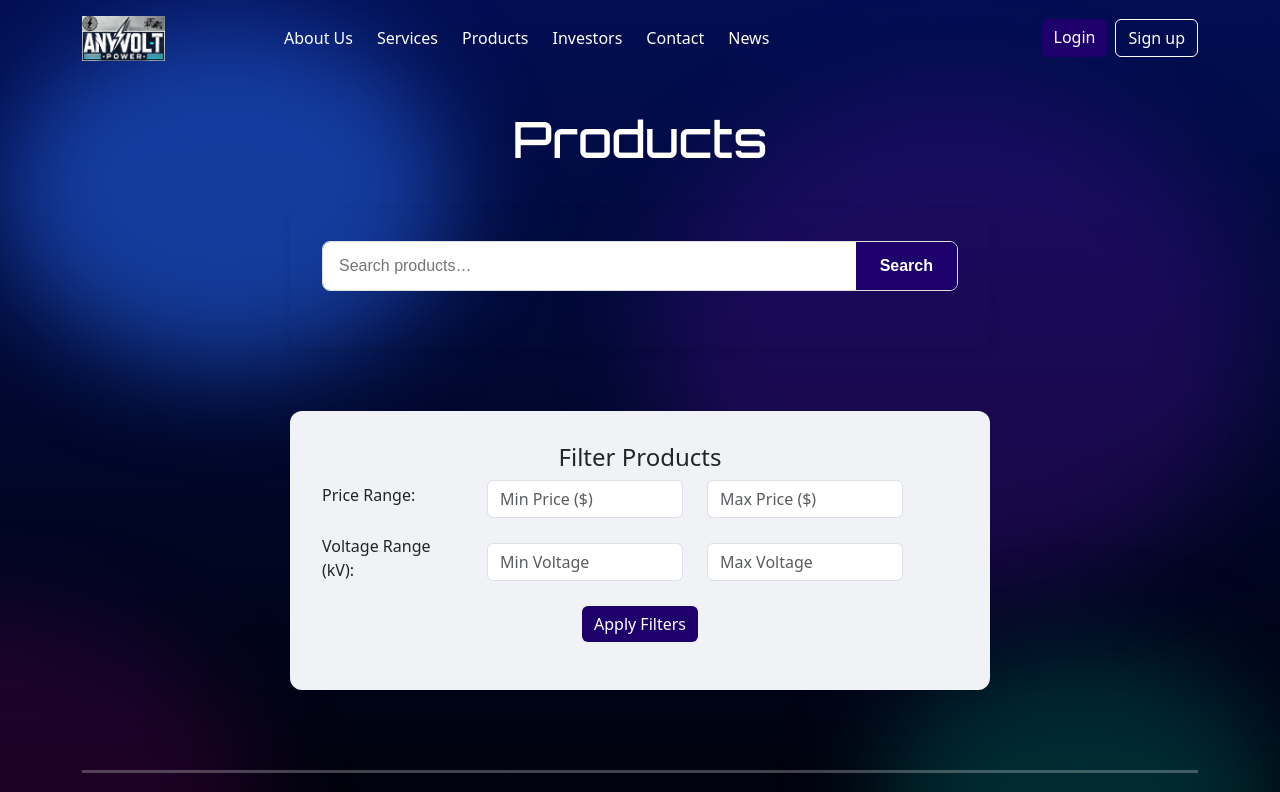
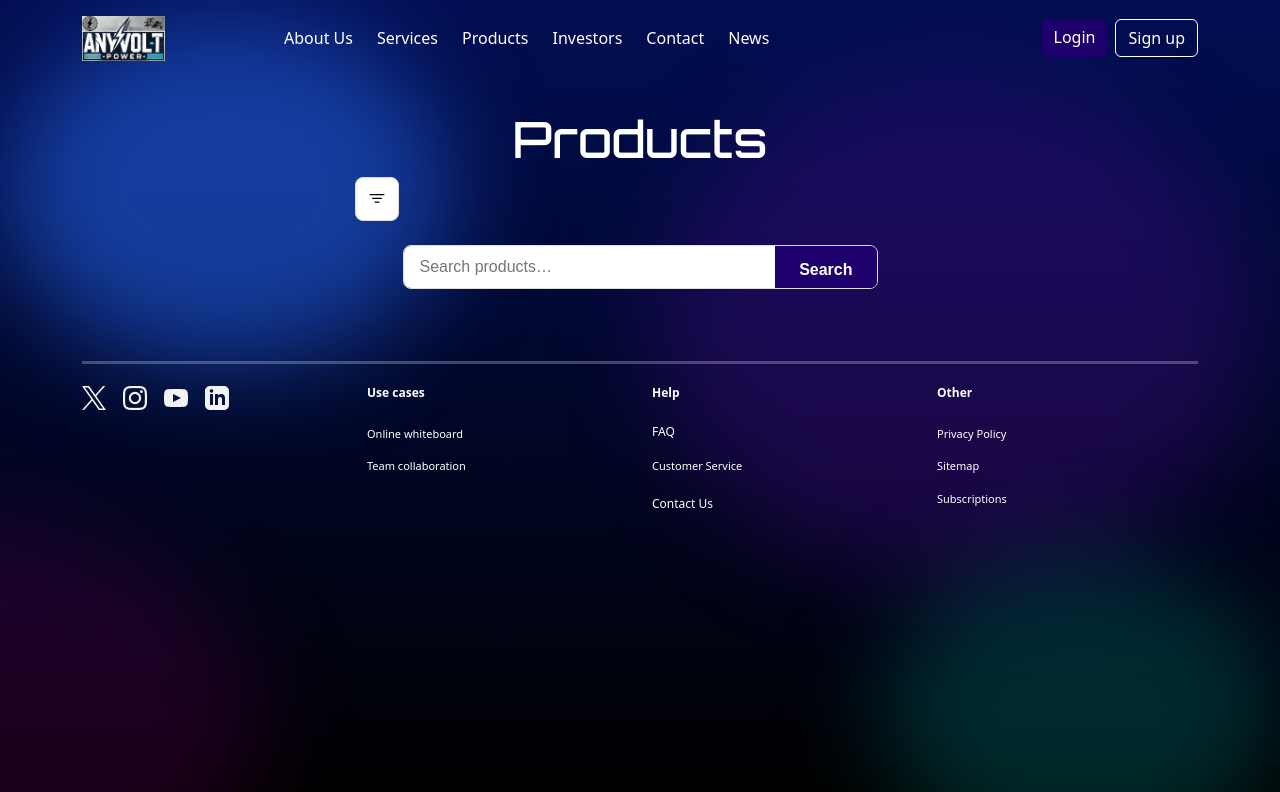
Before and after one commit to 1ce-nine/anyVolt, a React (Vite) app: page /products in a window 1280 px wide. Shown: the top 792 px of the page. Built offline with nearby package versions, Linux system fonts and the light colour scheme.

Commit message:
Added filter button to product page for cleaner UI and also fixed various CSS features. Added clear button for search bar as well

```diff
--- a/package.json
+++ b/package.json
@@ -17,6 +17,7 @@
     "bootstrap": "^5.3.7",
     "react": "^19.1.0",
     "react-bootstrap": "^2.10.10",
+    "react-bootstrap-icons": "^1.11.6",
     "react-dom": "^19.1.0",
     "react-router-dom": "^7.7.1"
   },
--- a/src/ProductLoader.jsx
+++ b/src/ProductLoader.jsx
@@ -10,6 +10,13 @@ export default function ProductLoader() {
   const [openId, setOpenId] = useState(null);
 
   const runSearch = async (q = query) => {
+    // Only run a search if the query is not empty
+    if (!q.trim()) {
+        setResults([]);
+        setHasSearched(false);
+        return;
+    }
+
     setLoading(true);
     setErr("");
     try {
@@ -22,6 +29,15 @@ export default function ProductLoader() {
     } finally {
       setLoading(false);
     }
+  };
+
+  // NEW HANDLER: Resets all search states
+  const clearSearch = () => {
+    setQuery("");
+    setResults([]);
+    setErr("");
+    setHasSearched(false);
+    setOpenId(null);
   };
 
   const onKeyDown = (e) => e.key === "Enter" && runSearch();
@@ -45,23 +61,23 @@ export default function ProductLoader() {
     <div
       style={{
         maxWidth: "700px",
-        margin: "2rem auto",
-        padding: "2rem",
-        borderRadius: "12px",
+        margin: "0 auto",
+        padding: "0 0",
+        borderRadius: "0",
         backgroundColor: "transparent",
-        boxShadow: "0 4px 12px rgba(0,0,0,0.08)",
+        boxShadow: "none",
         fontFamily: "Arial, sans-serif",
         color: "#333",
       }}
     >
-      {/* Search Bar */}
       <div
         style={{
           display: "flex",
-          marginBottom: "1.5rem",
+          marginBottom: "0",
           border: "1px solid #ddd",
           borderRadius: "8px",
           overflow: "hidden",
+          height: '44px',
         }}
       >
         <input
@@ -76,8 +92,34 @@ export default function ProductLoader() {
             border: "none",
             outline: "none",
             fontSize: "1rem",
+            boxSizing: 'border-box',
           }}
         />
+
+        {/* CLEAR BUTTON: Only show if there is text in the search bar */}
+        {query && (
+          <button
+            onClick={clearSearch}
+            style={{
+              // Reduced horizontal padding for a compact, icon-like button
+              padding: "0.75rem 0.5rem",
+              border: "none",
+              background: "#f8f9fa",
+              color: "#6c757d",
+              cursor: "pointer",
+              fontWeight: 500,
+              fontSize: '1.25rem', // Increased size for the 'X' symbol
+              lineHeight: 1, // Ensures vertical centering
+              transition: "background 0.2s",
+            }}
+            onMouseOver={(e) => (e.currentTarget.style.background = "#e9ecef")}
+            onMouseOut={(e) => (e.currentTarget.style.background = "#f8f9fa")}
+          >
+            &times; {/* HTML entity for a multiplication sign / 'X' */}
+          </button>
+        )}
+
+        {/* Original Search Button */}
         <button className="purple-style-button"
           onClick={() => runSearch()}
           style={{
@@ -96,9 +138,11 @@ export default function ProductLoader() {
         </button>
       </div>
 
-      {loading && <p style={{ textAlign: "center" }}>Loading…</p>}
+      {/* Content below the search bar starts here, using marginTop for separation */}
+      {loading && <p style={{ textAlign: "center", marginTop: "1.5rem"}}>Loading…</p>}
+
       {err && (
-        <p style={{ color: "red", textAlign: "center", marginBottom: "1rem" }}>
+        <p style={{ color: "red", textAlign: "center", marginBottom: "1rem", marginTop: "1.5rem" }}>
           {err}
         </p>
       )}
@@ -107,11 +151,11 @@ export default function ProductLoader() {
       {hasSearched && !loading && !err && (
         <>
           {results.length === 0 ? (
-            <p style={{ textAlign: "center", color: "#777", fontStyle: "italic" }}>
+            <p style={{ textAlign: "center", color: "#777", fontStyle: "italic", marginTop: "1.5rem" }}>
               No products found.
             </p>
           ) : (
-            <ul style={{ listStyle: "none", padding: 0, margin: 0 }}>
+            <ul style={{ listStyle: "none", padding: 0, margin: "1.5rem 0 0" }}>
               {results.map((p) => {
                 const isOpen = openId === p.id;
                 return (
@@ -188,7 +232,7 @@ export default function ProductLoader() {
                         )}
                         {p.voltage != null && (
                           <p style={{ margin: "0.5rem 0 0", color: "#555", fontWeight: 500 }}>
-                            Voltage: {p.voltage} kV {/* Adjust units if needed */}
+                            Voltage: {p.voltage} kV
                           </p>
                         )}
                       </div>
--- a/src/web_pages/Products.jsx
+++ b/src/web_pages/Products.jsx
@@ -1,18 +1,20 @@
-{/* */}
-{/* Import necessary libraries, components etc */}
-// Products.jsx
-import React, { useEffect } from "react";
-import Header from "/src/components/Header";
-import Footer from "/src/components/Footer";
-import ProductLoader from "../ProductLoader"; // ← bring in the search+results UI
-import { Container, Row, Col } from "react-bootstrap";
+// src/web_pages/Products.jsx
+import React, { useState, useEffect } from 'react';
+import Header from "../components/Header";
+import Footer from "../components/Footer";
+import ProductLoader from "../ProductLoader";
 import FilterPanel from "../components/filters/FilterPanel";
-// import SingleProductDisplay from "./SingleProductDisplay"; // optional
+import { Container, Row, Col, Collapse, Button } from "react-bootstrap";
+import { Filter } from 'react-bootstrap-icons';
 
 export default function Products() {
   useEffect(() => {
     document.title = "Products";
   }, []);
+
+  // State to control filter panel visibility
+  const [showFilters, setShowFilters] = useState(false);
+  const handleToggleFilters = () => setShowFilters(!showFilters);
 
   return (
     <>
@@ -21,21 +23,62 @@ export default function Products() {
         <Container>
           <Row className="justify-content-center">
             <Col className="text-center">
-              <h1 className="page-heading anyvolt-logo" style={{fontSize: '50px'}}>Products</h1>
+              <h1 className="page-heading anyvolt-logo" style={{fontSize: "50px"}}>Products</h1>
             </Col>
-
           </Row>
 
-        {/* Search + results (your search bar is inside here) */}
-          <Row>
-            <ProductLoader />
+          {/* 1. Main Row */}
+          <Row className="mb-4 align-items-center">
+            <Col md={3} xs={1}>
+            </Col>
+            {/* 1a. The Filter Button  */}
+            <Col md={3} xs={2} className="p-0 pe-2">
+                <Button
+                    variant="light"
+                    onClick={handleToggleFilters}
+                    aria-controls="filter-collapse-panel"
+                    aria-expanded={showFilters}
+                    style={{
+                        // Smaller, compact size
+                        width: '44px',
+                        height: '44px',
+                        padding: '0',
+                        display: 'flex',
+                        justifyContent: 'center',
+                        alignItems: 'center',
+
+                        // Styling
+                        border: '1px solid #ddd',
+                        borderRadius: '8px',
+                        backgroundColor: showFilters ? '#e9ecef' : 'white',
+                        color: '#333',
+                    }}
+                >
+                    <Filter size={20} />
+                </Button>
+            </Col>
           </Row>
 
-          <Row>
-            <FilterPanel />
+            {/* 1b. ProductLoader (Search Input + Search Button) (Now on the RIGHT) */}
+          <Row className="justify-content-center mb-4 align-items-center">
+            <Col xs={9} sm={8} md={6} lg={5} className="p-0">
+                {/* ProductLoader renders your main search input and button */}
+                <ProductLoader />
+            </Col>
           </Row>
-        {/* If you later want a standalone detail view, keep this on a /products/:slug route instead */}
-        {/* <SingleProductDisplay /> */}
+
+          {/* 2. FilterPanel wrapped in Collapse */}
+          <Row className="justify-content-center">
+            <Col xs={10} md={8} lg={7}>
+              <Collapse in={showFilters}>
+                <div id="filter-collapse-panel" className="mt-4">
+                  <FilterPanel />
+                </div>
+              </Collapse>
+            </Col>
+          </Row>
+
+          {/* ... other components/rows ... */}
         </Container>
       </main>
       <Footer />
```
Also changed, not shown: 1 other file (tests, documents, lock files or other folders).
